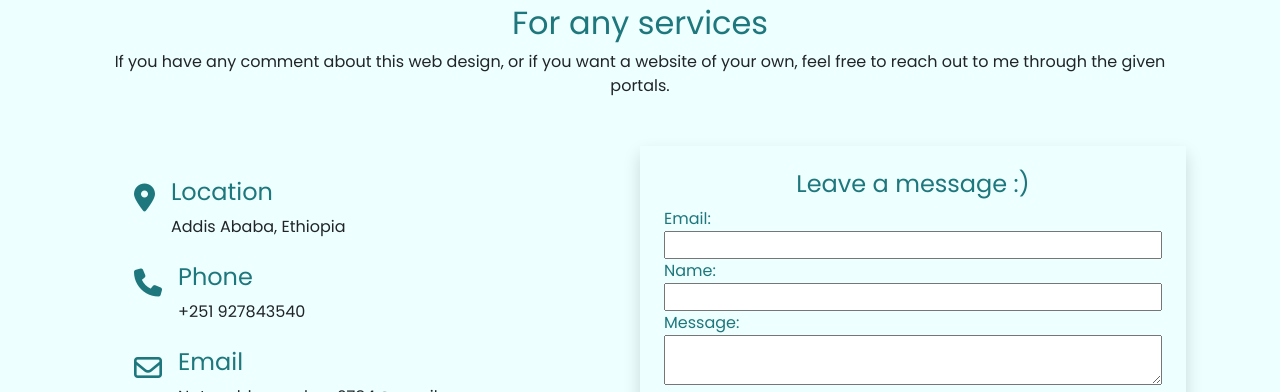
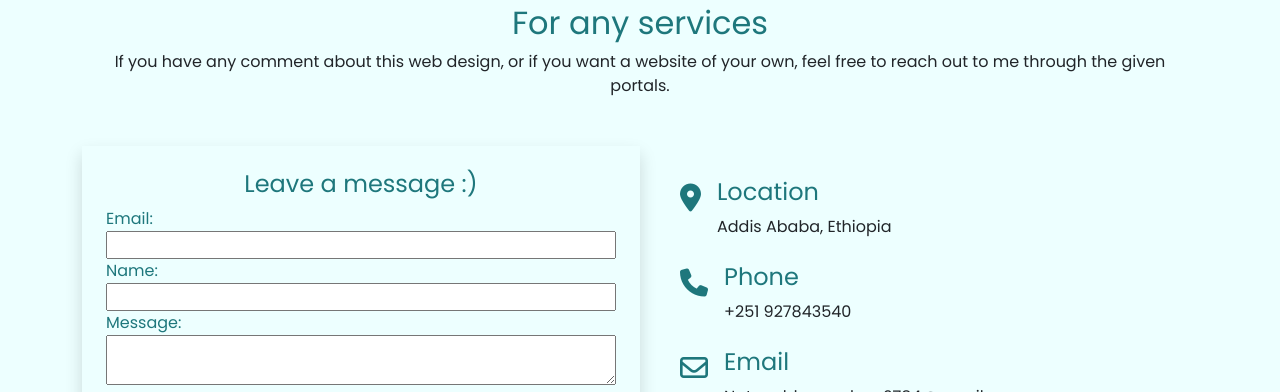
Before and after one commit to Nate2784/portfolio-v2, a plain HTML site: page index.html in a window 1280 px wide. Shown: the part 2565-2957 px from the top of the page. Drawn offline with nearby package versions, Linux system fonts and the light colour scheme.

Commit message:
Update index.html

```diff
--- a/index.html
+++ b/index.html
@@ -132,8 +132,23 @@
                     <h2><span>For any services</span></h2>
                     <p>If you have any comment about this web design, or if you want a website of your own, feel free to reach out to me through the given portals.</p>
                 </div>
-                <div class="c-wrapper d-flex justify-content-between h-auto my-5">
-                    <div class="Contact-info w-50 mb-4 align-self-center p-4">
+                <div class="row c-wrapper h-auto my-5">
+                    <div class="col-lg-6 col-sm-12 Contact-form d-flex flex-column shadow p-4">
+                        <h4 class="text-center"><span>Leave a message :)</span></h4>
+                        <form class="d-flex flex-column">
+
+                            <label for="email">Email:</label>
+                            <input type="email" name="email">
+                            <label for="name">Name:</label>
+                            <input type="text" name="Name">
+                            <label for="message">Message:</label>
+                            <textarea class="h-100" name="Message" ></textarea>
+                            <button type="submit">Send message!</button>
+
+                        </form>
+
+                    </div>
+                    <div class="col-lg-6 col-sm-12 Contact-info  mb-4 align-self-center p-4">
                         <div class="info-wrap d-flex mt-2">
                             <div class="fs-3 mx-3"><span><i class="fa-solid fa-location-dot"></i></span></div>
                             <div class="description p-auto">
@@ -174,21 +189,6 @@
                             </div>
                         </div>
                     </div>
-                    <div class="Contact-form w-50 d-flex flex-column shadow p-4">
-                        <h4 class="text-center"><span>Leave a message :)</span></h4>
-                        <form class="d-flex flex-column">
-
-                            <label for="email">Email:</label>
-                            <input type="email" name="email">
-                            <label for="name">Name:</label>
-                            <input type="text" name="Name">
-                            <label for="message">Message:</label>
-                            <textarea class="h-100" name="Message" ></textarea>
-                            <button type="submit">Send message!</button>
-
-                        </form>
-
-                    </div>
                 </div>
             </div>
 
```
